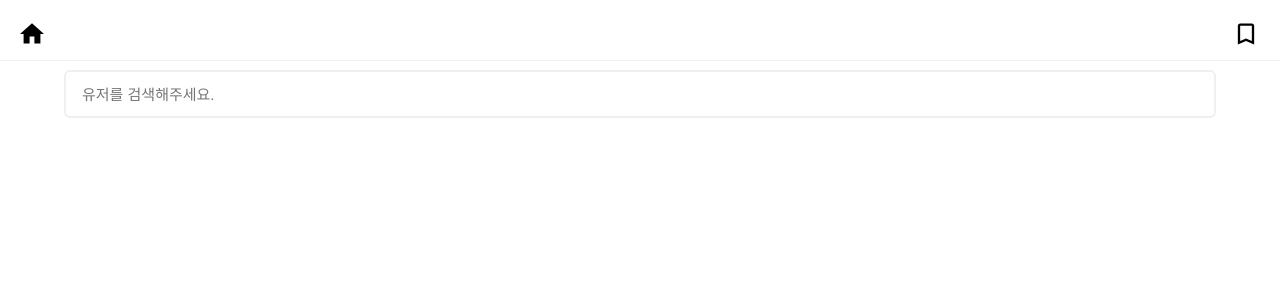
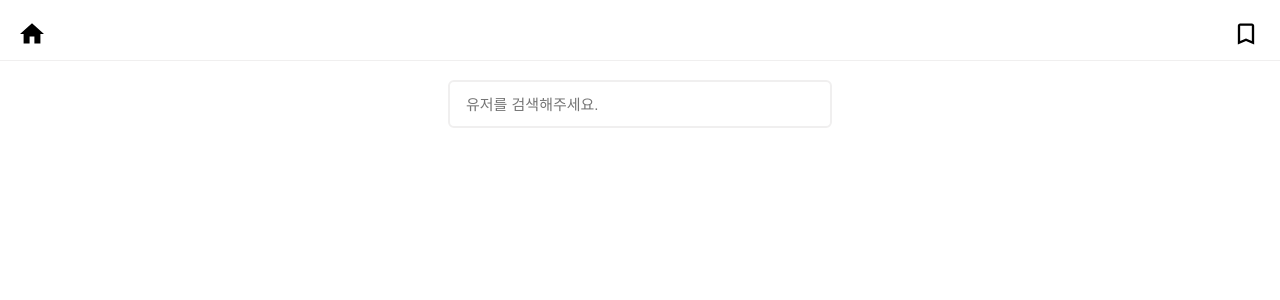
Before and after one commit to rlaqudwls25/apart_assignment, a Next.js app: page / in a window 1280 px wide. Shown: the top 300 px of the page. Built offline with nearby package versions, Linux system fonts and the light colour scheme; what recoil-persist would draw is missing.

Commit message:
[fix]: searchInput style 수정

```diff
--- a/src/components/search/SearchBar.tsx
+++ b/src/components/search/SearchBar.tsx
@@ -34,9 +34,9 @@ const SearchBar = ({
 }
 
 const SearchBarContainer = styled.div`
-  width: 90%;
+  width: 30%;
   margin: 0 auto;
-  padding-top: 70px;
+  padding-top: 80px;
 `
 
 export default SearchBar
--- a/src/components/shared/Input.tsx
+++ b/src/components/shared/Input.tsx
@@ -13,7 +13,7 @@ const Input = styled.input`
 
   &:focus {
     outline: none;
-    border-color: ${colors.blue};
+    border-color: ${colors.black};
   }
 `
 export default Input
```
